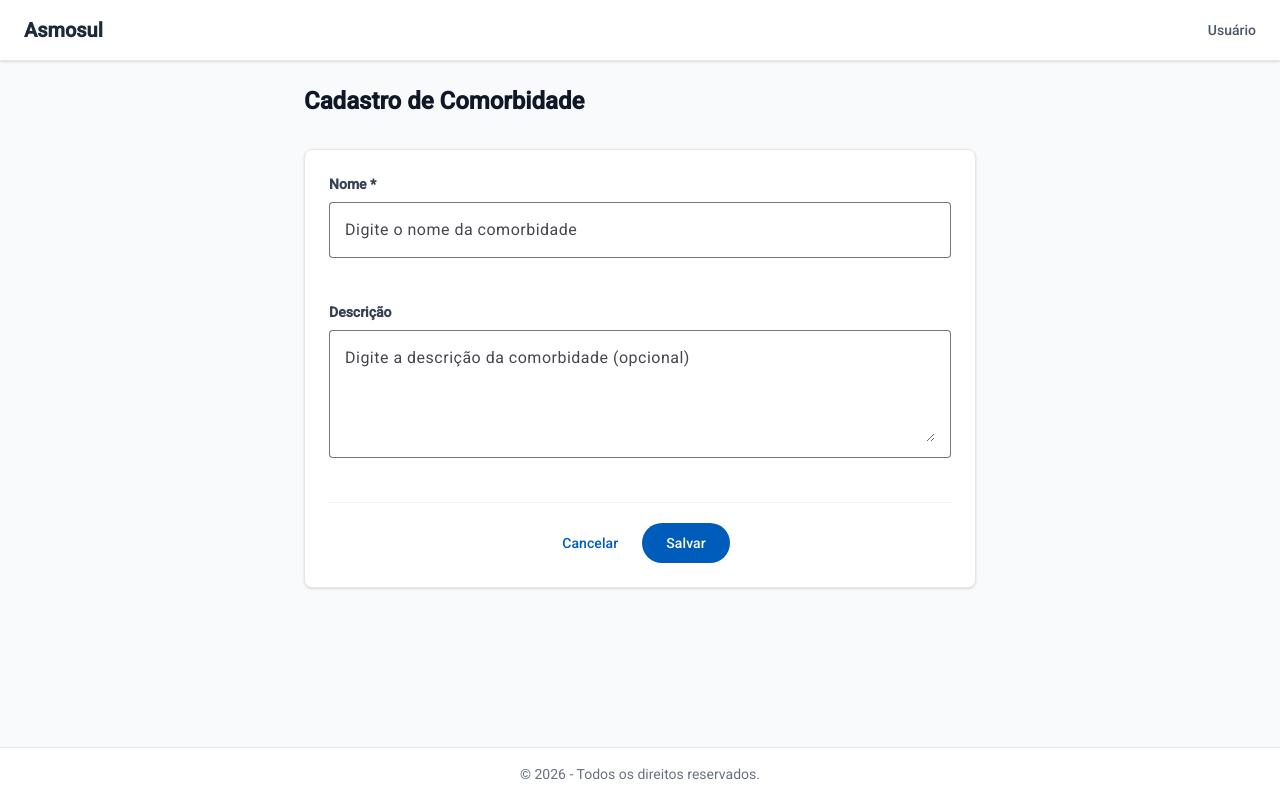
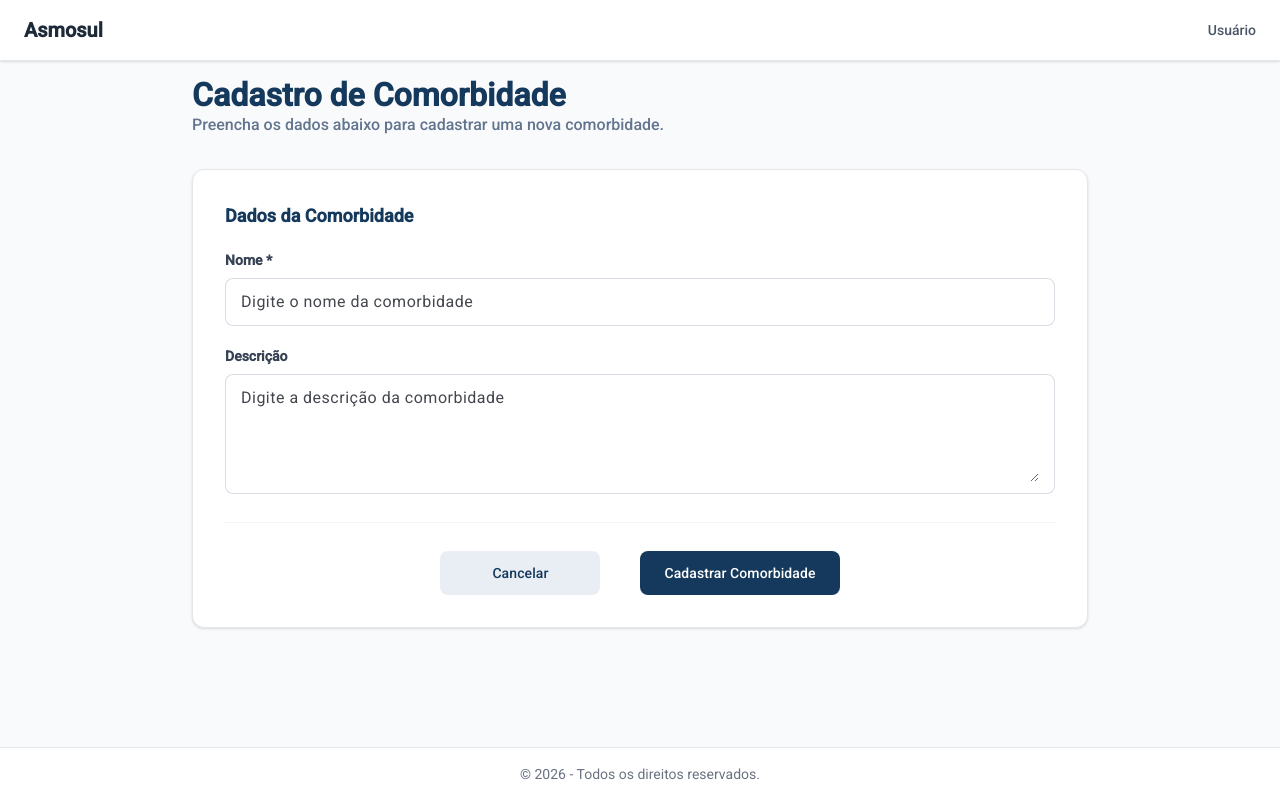
Before and after one commit to unitins-p2-asmosul/admin-asmosul, an Angular app in the folder web/: page /comorbidades/novo in a window 1280 px wide. Built offline with nearby package versions, Linux system fonts and the light colour scheme.

Commit message:
globaliza css dos formularios e padroniza categoria e comorbidade (#72)
Move o CSS do formulário de Pessoa para o `styles.css` global e
padroniza os
formulários de Categoria e Comorbidade com o mesmo visual.

```diff
--- a/web/src/app/features/categorias/pages/categoria-cadastro-page/categoria-cadastro-page.component.html
+++ b/web/src/app/features/categorias/pages/categoria-cadastro-page/categoria-cadastro-page.component.html
@@ -1,32 +1,34 @@
-<section class="mx-auto max-w-2xl">
+<section class="pagina-formulario mx-auto max-w-4xl">
   <div class="mb-8">
-    <h1 class="text-2xl font-bold text-gray-900">Dados da Categoria</h1>
+    <h1 class="text-[2rem] font-bold">Cadastro de Categoria</h1>
+    <p class="mt-2 text-base font-medium text-slate-500">
+      Preencha os dados abaixo para cadastrar uma nova categoria.
+    </p>
   </div>
 
   <form
     [formGroup]="form"
     (ngSubmit)="salvar()"
-    class="space-y-6 rounded-lg border border-gray-200 bg-white p-6 shadow-sm"
+    class="rounded-xl border border-gray-200 bg-white p-8 shadow-sm"
   >
+    <h2 class="mb-5 text-lg font-semibold">Dados da Categoria</h2>
+
     <div class="w-full">
       <label for="nome" class="mb-2 block text-sm font-semibold text-gray-700">Nome *</label>
       <mat-form-field appearance="outline" class="w-full">
-        <input
-          id="nome"
-          matInput
-          formControlName="nome"
-          placeholder="Digite o nome da categoria"
-        />
-      @if (form.controls.nome.hasError('required') || form.controls.nome.hasError('pattern')) {
-        <mat-error>O nome é obrigatório.</mat-error>
-      } @else if (form.controls.nome.hasError('backend')) {
-        <mat-error>{{ form.controls.nome.getError('backend') }}</mat-error>
-      }
+        <input id="nome" matInput formControlName="nome" placeholder="Digite o nome da categoria" />
+        @if (form.controls.nome.hasError('required') || form.controls.nome.hasError('pattern')) {
+          <mat-error>O nome é obrigatório.</mat-error>
+        } @else if (form.controls.nome.hasError('backend')) {
+          <mat-error>{{ form.controls.nome.getError('backend') }}</mat-error>
+        }
       </mat-form-field>
     </div>
 
     <div class="w-full">
-      <label for="descricao" class="mb-2 block text-sm font-semibold text-gray-700">Descrição</label>
+      <label for="descricao" class="mb-2 block text-sm font-semibold text-gray-700">
+        Descrição
+      </label>
       <mat-form-field appearance="outline" class="w-full">
         <textarea
           id="descricao"
@@ -35,16 +37,23 @@
           rows="4"
           placeholder="Digite a descrição da categoria"
         ></textarea>
+        @if (form.controls.descricao.hasError('backend')) {
+          <mat-error>{{ form.controls.descricao.getError('backend') }}</mat-error>
+        }
       </mat-form-field>
     </div>
 
-    <div class="flex flex-col-reverse justify-center gap-3 border-t border-gray-100 pt-5 sm:flex-row">
-      <button mat-button type="button" (click)="cancelar()">Cancelar</button>
+    <div
+      class="mt-2 flex flex-col-reverse justify-center gap-3 border-t border-gray-100 pt-7 sm:flex-row sm:gap-10"
+    >
+      <button mat-flat-button type="button" (click)="cancelar()" [disabled]="carregando()">
+        Cancelar
+      </button>
       <button mat-flat-button color="primary" type="submit" [disabled]="carregando()">
         @if (carregando()) {
-          Salvando...
+          Cadastrando...
         } @else {
-          Salvar
+          Cadastrar Categoria
         }
       </button>
     </div>
--- a/web/src/app/features/comorbidades/pages/comorbidade-cadastro-page/comorbidade-cadastro-page.component.html
+++ b/web/src/app/features/comorbidades/pages/comorbidade-cadastro-page/comorbidade-cadastro-page.component.html
@@ -1,13 +1,18 @@
-<section class="mx-auto max-w-2xl">
+<section class="pagina-formulario mx-auto max-w-4xl">
   <div class="mb-8">
-    <h1 class="text-2xl font-bold text-gray-900">Cadastro de Comorbidade</h1>
+    <h1 class="text-[2rem] font-bold">Cadastro de Comorbidade</h1>
+    <p class="mt-2 text-base font-medium text-slate-500">
+      Preencha os dados abaixo para cadastrar uma nova comorbidade.
+    </p>
   </div>
 
   <form
     [formGroup]="form"
     (ngSubmit)="salvar()"
-    class="space-y-6 rounded-lg border border-gray-200 bg-white p-6 shadow-sm"
+    class="rounded-xl border border-gray-200 bg-white p-8 shadow-sm"
   >
+    <h2 class="mb-5 text-lg font-semibold">Dados da Comorbidade</h2>
+
     <div class="w-full">
       <label for="nome" class="mb-2 block text-sm font-semibold text-gray-700">Nome *</label>
       <mat-form-field appearance="outline" class="w-full">
@@ -17,34 +22,43 @@
           formControlName="nome"
           placeholder="Digite o nome da comorbidade"
         />
-      @if (form.controls.nome.hasError('required') || form.controls.nome.hasError('pattern')) {
-        <mat-error>O nome é obrigatório.</mat-error>
-      } @else if (form.controls.nome.hasError('backend')) {
-        <mat-error>{{ form.controls.nome.getError('backend') }}</mat-error>
-      }
+        @if (form.controls.nome.hasError('required') || form.controls.nome.hasError('pattern')) {
+          <mat-error>O nome é obrigatório.</mat-error>
+        } @else if (form.controls.nome.hasError('backend')) {
+          <mat-error>{{ form.controls.nome.getError('backend') }}</mat-error>
+        }
       </mat-form-field>
     </div>
 
     <div class="w-full">
-      <label for="descricao" class="mb-2 block text-sm font-semibold text-gray-700">Descrição</label>
+      <label for="descricao" class="mb-2 block text-sm font-semibold text-gray-700">
+        Descrição
+      </label>
       <mat-form-field appearance="outline" class="w-full">
         <textarea
           id="descricao"
           matInput
           formControlName="descricao"
           rows="4"
-          placeholder="Digite a descrição da comorbidade (opcional)"
+          placeholder="Digite a descrição da comorbidade"
         ></textarea>
+        @if (form.controls.descricao.hasError('backend')) {
+          <mat-error>{{ form.controls.descricao.getError('backend') }}</mat-error>
+        }
       </mat-form-field>
     </div>
 
-    <div class="flex flex-col-reverse justify-center gap-3 border-t border-gray-100 pt-5 sm:flex-row">
-      <button mat-button type="button" (click)="cancelar()">Cancelar</button>
+    <div
+      class="mt-2 flex flex-col-reverse justify-center gap-3 border-t border-gray-100 pt-7 sm:flex-row sm:gap-10"
+    >
+      <button mat-flat-button type="button" (click)="cancelar()" [disabled]="carregando()">
+        Cancelar
+      </button>
       <button mat-flat-button color="primary" type="submit" [disabled]="carregando()">
         @if (carregando()) {
-          Salvando...
+          Cadastrando...
         } @else {
-          Salvar
+          Cadastrar Comorbidade
         }
       </button>
     </div>
--- a/web/src/app/features/pessoas/pages/pessoa-cadastro-page/pessoa-cadastro-page.component.html
+++ b/web/src/app/features/pessoas/pages/pessoa-cadastro-page/pessoa-cadastro-page.component.html
@@ -1,4 +1,4 @@
-<section class="mx-auto max-w-4xl">
+<section class="pagina-formulario mx-auto max-w-4xl">
   <div class="mb-8">
     <h1 class="text-[2rem] font-bold">Cadastro de Pessoa</h1>
     <p class="mt-2 text-base font-medium text-slate-500">
--- a/web/src/app/features/pessoas/pages/pessoa-cadastro-page/pessoa-cadastro-page.component.ts
+++ b/web/src/app/features/pessoas/pages/pessoa-cadastro-page/pessoa-cadastro-page.component.ts
@@ -38,48 +38,6 @@ import { PessoaService } from '../../services/pessoa.service';
     MatSelectModule,
   ],
   templateUrl: './pessoa-cadastro-page.component.html',
-  styles: `
-    /*
-     * Ajustes pontuais para aproximar do protótipo do Figma.
-     * Usa apenas os tokens públicos do Angular Material 21 (sem ::ng-deep),
-     * escopados no :host para não vazar para outras telas.
-     */
-    :host {
-      --asmosul-navy: #14395c;
-
-      --mat-form-field-container-height: 48px;
-      --mat-form-field-container-vertical-padding: 12px;
-      --mat-form-field-outlined-container-shape: 8px;
-      --mat-form-field-outlined-outline-color: #d9dee5;
-      --mat-form-field-outlined-hover-outline-color: var(--asmosul-navy);
-      --mat-form-field-outlined-focus-outline-color: var(--asmosul-navy);
-
-      --mat-button-filled-container-shape: 8px;
-      --mat-button-filled-container-height: 44px;
-    }
-
-    h1,
-    h2 {
-      color: var(--asmosul-navy);
-    }
-
-    button[type='submit'] {
-      --mat-button-filled-container-color: var(--asmosul-navy);
-      --mat-button-filled-label-text-color: #ffffff;
-    }
-
-    button[type='button'] {
-      --mat-button-filled-container-color: #e9eef4;
-      --mat-button-filled-label-text-color: var(--asmosul-navy);
-    }
-
-    /* O min-width do Material vence as classes do Tailwind, entao vai aqui. */
-    @media (min-width: 640px) {
-      button[mat-flat-button] {
-        min-width: 10rem;
-      }
-    }
-  `,
 })
 export class PessoaCadastroPageComponent {
   private readonly fb = inject(NonNullableFormBuilder);
--- a/web/src/styles.css
+++ b/web/src/styles.css
@@ -1,3 +1,53 @@
 /* You can add global styles to this file, and also import other style files */
 
 @import 'tailwindcss';
+
+@theme {
+  --color-asmosul-navy: #14395c;
+  --color-asmosul-borda: #d9dee5;
+  --color-asmosul-acao-secundaria: #e9eef4;
+}
+
+/*
+ * Estilo compartilhado das paginas de formulario.
+ *
+ * Aplique a classe .pagina-formulario na <section> raiz da page para que o
+ * formulario siga o padrao visual definido no Figma.
+ *
+ * Usa apenas os tokens publicos do Angular Material 21 (sem ::ng-deep).
+ * O escopo pela classe evita que os estilos vazem para botoes e campos
+ * de outras telas do sistema.
+ */
+.pagina-formulario {
+  --mat-form-field-container-height: 48px;
+  --mat-form-field-container-vertical-padding: 12px;
+  --mat-form-field-outlined-container-shape: 8px;
+  --mat-form-field-outlined-outline-color: var(--color-asmosul-borda);
+  --mat-form-field-outlined-hover-outline-color: var(--color-asmosul-navy);
+  --mat-form-field-outlined-focus-outline-color: var(--color-asmosul-navy);
+
+  --mat-button-filled-container-shape: 8px;
+  --mat-button-filled-container-height: 44px;
+}
+
+.pagina-formulario h1,
+.pagina-formulario h2 {
+  color: var(--color-asmosul-navy);
+}
+
+.pagina-formulario button[type='submit'] {
+  --mat-button-filled-container-color: var(--color-asmosul-navy);
+  --mat-button-filled-label-text-color: #ffffff;
+}
+
+.pagina-formulario button[type='button'] {
+  --mat-button-filled-container-color: var(--color-asmosul-acao-secundaria);
+  --mat-button-filled-label-text-color: var(--color-asmosul-navy);
+}
+
+/* O min-width do Material vence as classes do Tailwind, entao vai aqui. */
+@media (min-width: 640px) {
+  .pagina-formulario button[mat-flat-button] {
+    min-width: 10rem;
+  }
+}
```
